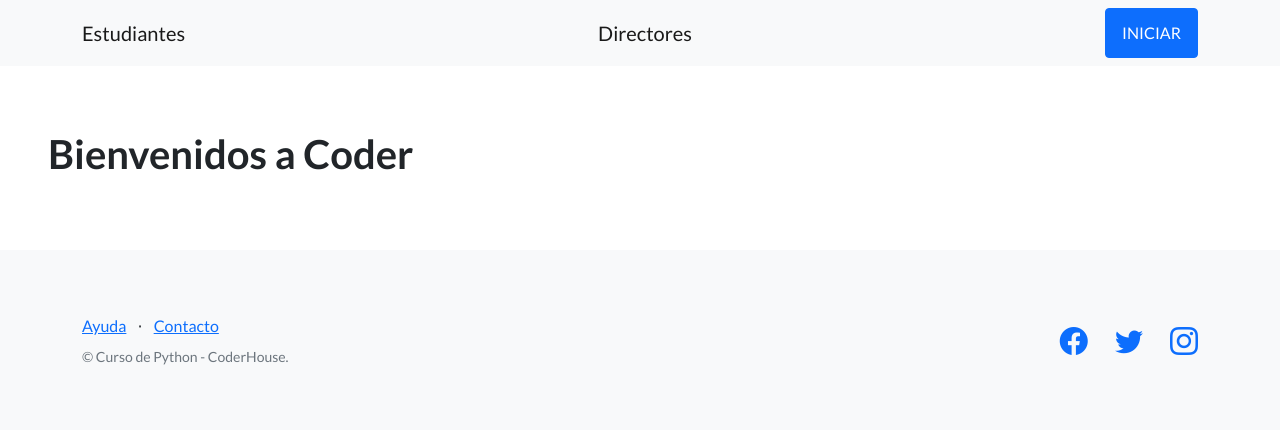
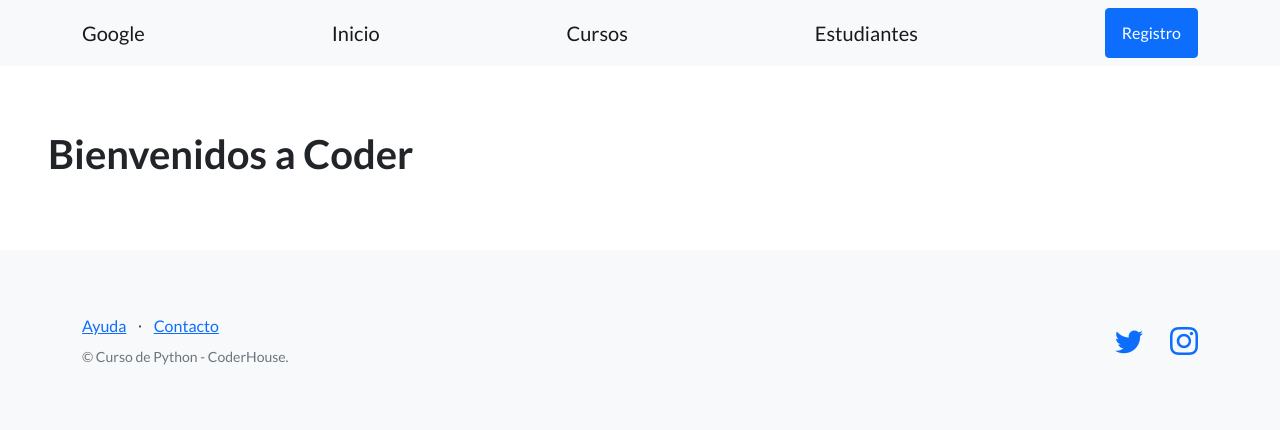
Before and after one commit to pedrorojasg/40440_django, a Django app: page / in a window 1280 px wide. Shown: the top 430 px of the page. Run offline with Django 4.2, Linux system fonts and the light colour scheme; some libraries are stand-ins or nearby versions.

Commit message:
Agregada navegación a la página

```diff
--- a/control_estudios/templates/control_estudios/base.html
+++ b/control_estudios/templates/control_estudios/base.html
@@ -23,9 +23,11 @@
         <!-- Navigation-->
         <nav class="navbar navbar-light bg-light static-top">
             <div class="container">
-                <a class="navbar-brand" href="">Estudiantes</a>
-                <a class="navbar-brand" href="#!">Directores</a>
-                <a class="btn btn-primary" href="#signup">INICIAR</a>
+                <a class="navbar-brand" href="https://www.google.com">Google</a>
+                <a class="navbar-brand" href="{% url 'inicio' %}">Inicio</a>
+                <a class="navbar-brand" href="{% url 'lista_cursos' %}">Cursos</a>
+                <a class="navbar-brand" href="{% url 'lista_estudiantes' %}">Estudiantes</a>
+                <a class="btn btn-primary" href="#signup">Registro</a>
             </div>
         </nav>
 
@@ -50,13 +52,10 @@
                     <div class="col-lg-6 h-100 text-center text-lg-end my-auto">
                         <ul class="list-inline mb-0">
                             <li class="list-inline-item me-4">
-                                <a href="#!"><i class="bi-facebook fs-3"></i></a>
-                            </li>
-                            <li class="list-inline-item me-4">
-                                <a href="#!"><i class="bi-twitter fs-3"></i></a>
+                                <a href="https://twitter.com/coderhouse"><i class="bi-twitter fs-3"></i></a>
                             </li>
                             <li class="list-inline-item">
-                                <a href="https://www.instagram.com/espndeportes/?hl=es"><i class="bi-instagram fs-3"></i></a>
+                                <a href="https://www.instagram.com/coderhouse/?hl=es"><i class="bi-instagram fs-3"></i></a>
                             </li>
                         </ul>
                     </div>
--- a/control_estudios/urls.py
+++ b/control_estudios/urls.py
@@ -20,6 +20,6 @@ from django.urls import path
 from control_estudios.views import listar_estudiantes, listar_cursos
 
 urlpatterns = [
-    path("estudiantes/", listar_estudiantes),
-    path("cursos/", listar_cursos),
+    path("estudiantes/", listar_estudiantes, name="lista_estudiantes"),
+    path("cursos/", listar_cursos, name="lista_cursos"),
 ]
--- a/sistema_coder/urls.py
+++ b/sistema_coder/urls.py
@@ -22,7 +22,7 @@ from sistema_coder.views import saludar, saludar_con_fecha, saludar_a_usuario,\
 
 
 urlpatterns = [
-    path("", inicio),
+    path("", inicio, name="inicio"),
     path("admin/", admin.site.urls),
     path("estudios/", include("control_estudios.urls")),
     path("saludo/", saludar),
```
